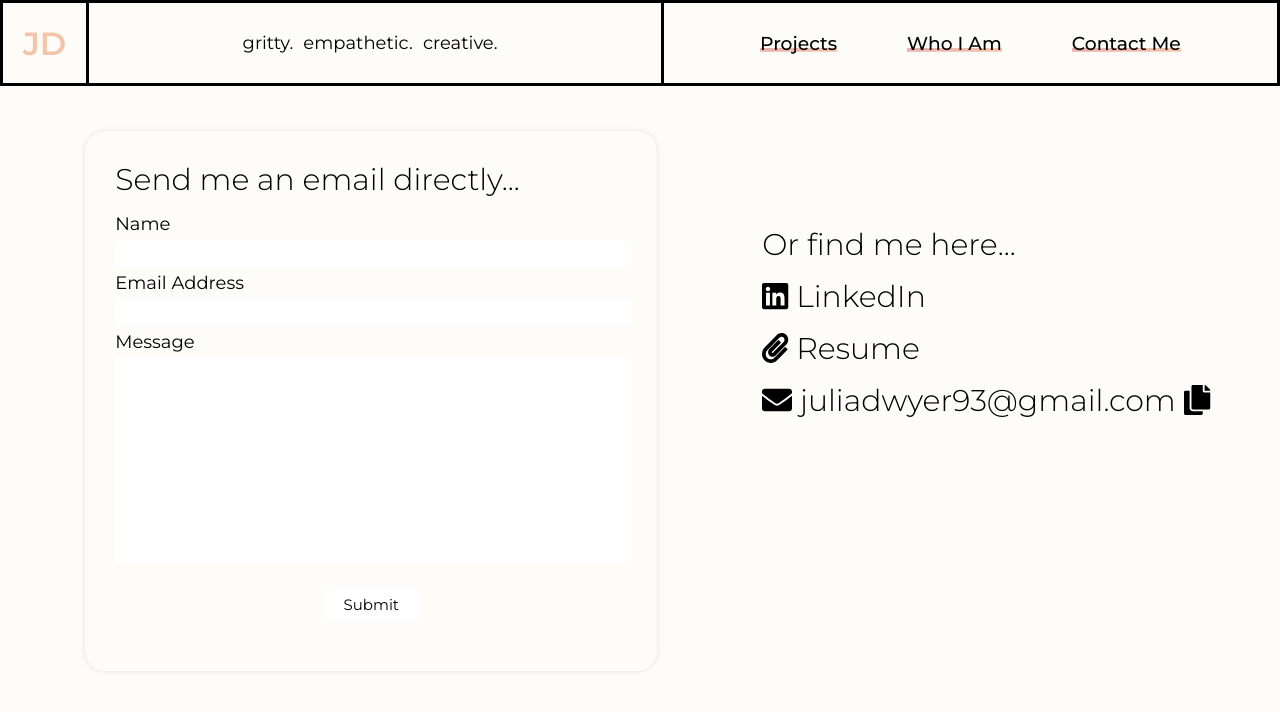
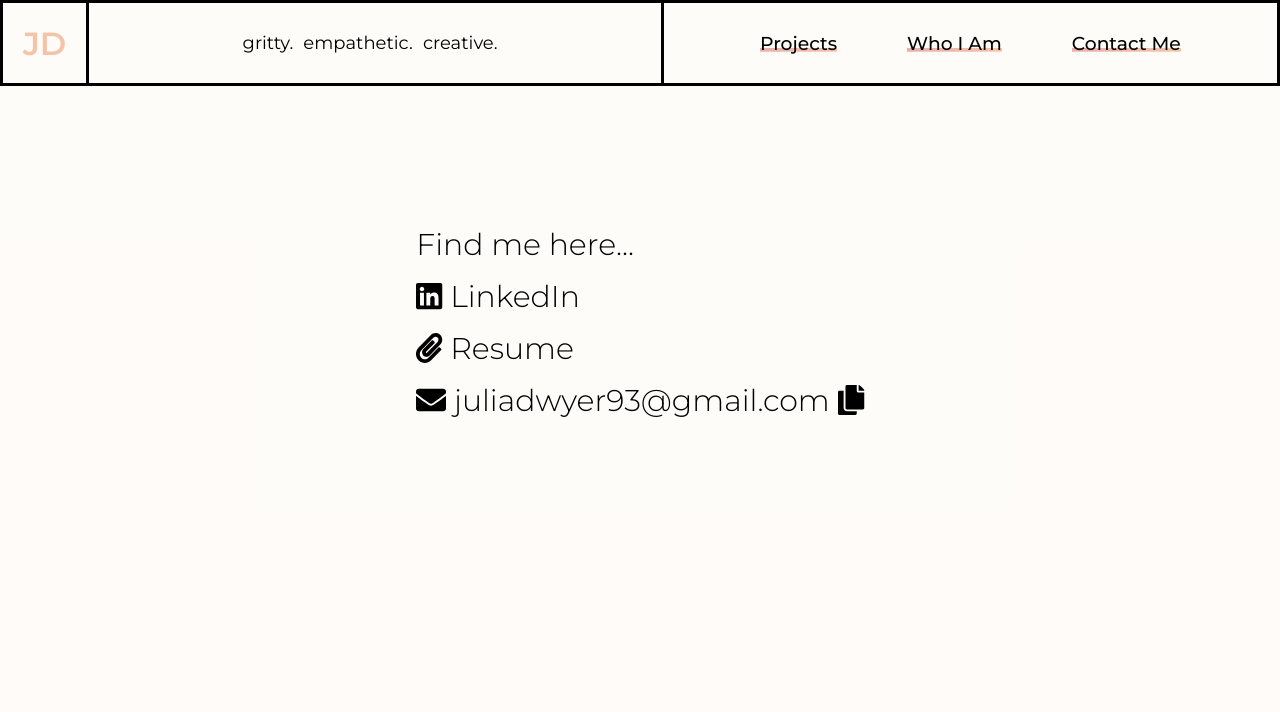
Before and after one commit to gooliajulia/up-to-something, a React (Create React App) app in the folder client/: page /contact in a window 1280 px wide. Shown: the top 712 px of the page. Built offline with nearby package versions, Linux system fonts and the light colour scheme; a web font is replaced by a local one.

Commit message:
remove direct contact for troubleshooting

```diff
--- a/client/src/screens/Contact.jsx
+++ b/client/src/screens/Contact.jsx
@@ -52,24 +52,22 @@ export default function Contact() {
 
     return (
         <div className="contact">
-            <form id='contact-form' onSubmit={(e) => handleSubmit(e)} method="POST">
+            {/* <form id='contact-form' onSubmit={(e) => handleSubmit(e)} method="POST">
                 <h2 className='form-title'>Send me an email directly...</h2>
-                {/* <div className='form-group'> */}
+
                     <label htmlFor="name">Name</label>
                     <input name="name" type='text' className='form-control' value={name} onChange={(e)=> handleChange(e)}/>
-                {/* </div> */}
-                {/* <div className="form-group"> */}
+
                     <label htmlFor="exampleInputEmail1">Email Address</label>
                     <input name="email" type='email' className='form-control'  value={email} onChange={(e) => handleChange(e)}/>
-                {/* </div> */}
-                {/* <div className='form-group'> */}
+
                     <label htmlFor="message">Message</label>
                     <textarea name="message" className='form-control' rows="5" value={message} onChange={(e) => handleChange(e)}></textarea>
-                {/* </div> */}
+
                 <button type='submit' className="btn btn-primary">Submit</button>
-            </form>
+            </form> */}
             <div className='manual-contact'>
-                <h2 className='form-title'>Or find me here...</h2>
+                <h2 className='form-title'>Find me here...</h2>
                 <h2 className='form-title'><FontAwesomeIcon icon={faLinkedin} /> <a href='https://www.linkedin.com/in/julia-dwyer-software-engineer/' target='_blank'>LinkedIn</a></h2>
                 <h2 className='form-title'><FontAwesomeIcon icon={faPaperclip} /><a href='https://drive.google.com/file/d/1MXOk1I6_yCvtbJhuDvwVdWs4D-mplmr2/view?usp=sharing' target='_blank'> Resume</a></h2>
                 <h2 className='form-title'><FontAwesomeIcon icon={faEnvelope} /> juliadwyer93@gmail.com <FontAwesomeIcon icon={faCopy} className={copy}
```
